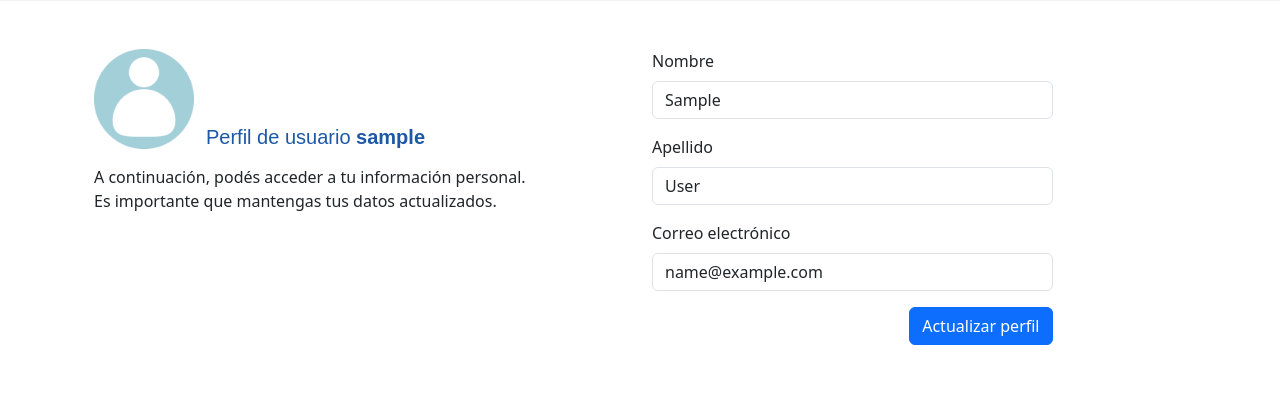
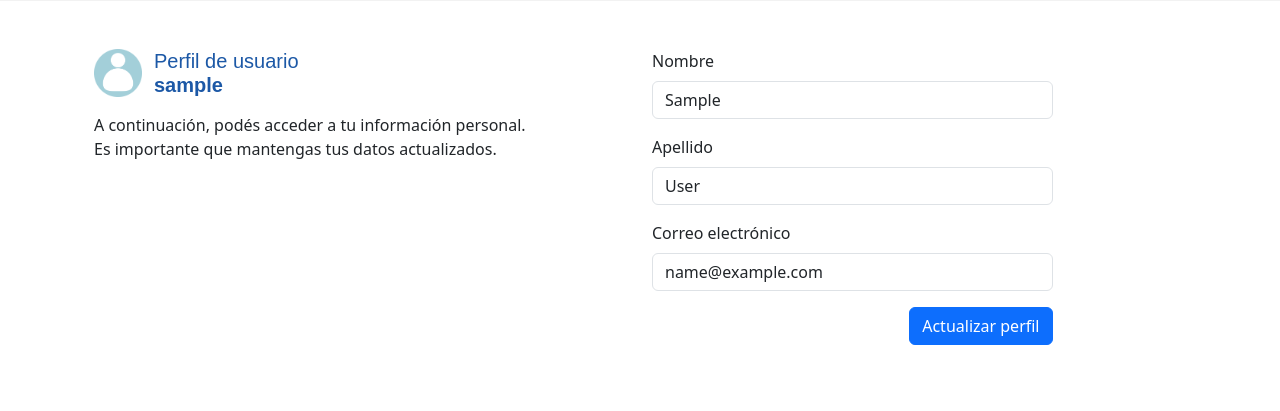
Before and after one commit to efcejas/residencia_imagenes_inscripcion, a Django app: page /asistencia/perfil/ in a window 1280 px wide. Shown: the part 182-593 px from the top of the page. Run offline with Django 5.2, Linux system fonts and the light colour scheme; the visitor is signed in with stand-in values (Sample User, id 1); some libraries are stand-ins or nearby versions; some web fonts are replaced.

Commit message:
Actualizar perfil de usuario con imagen de usuario y título

```diff
--- a/asistencia/templates/presentes/perfil.html
+++ b/asistencia/templates/presentes/perfil.html
@@ -27,12 +27,12 @@
     </div>
     <div class="row">
         <div class="text-center text-md-start col-12 col-md-6">
-            <div class="row flex-md-row flex-column align-items-end mb-md-3">
-                <div class="col-md-auto">
-                    <img src="{% static 'images/icono-usuario.png' %}" class="img-fluid" style="max-height: 100px;" alt="Ícono de usuario">
+            <div class="row flex-row align-items-end justify-content-center justify-content-md-start mb-3">
+                <div class="col-auto">
+                    <img src="{% static 'images/icono-usuario.png' %}" class="img-fluid" style="max-height: 48px;" alt="Ícono de usuario">
                 </div>
-                <div class="col-md p-0">
-                    <h5 class="titulo_registro mb-md-0">Perfil de usuario <strong>{{ user.username }}</strong></h5>
+                <div class="col-auto text-start p-0">
+                    <h5 class="titulo_registro mb-0">Perfil de usuario<br><strong>{{ user.username }}</strong></h5>
                 </div>
             </div>
             <p>A continuación, podés acceder a tu información personal. <br> Es importante que mantengas tus datos actualizados.
```
